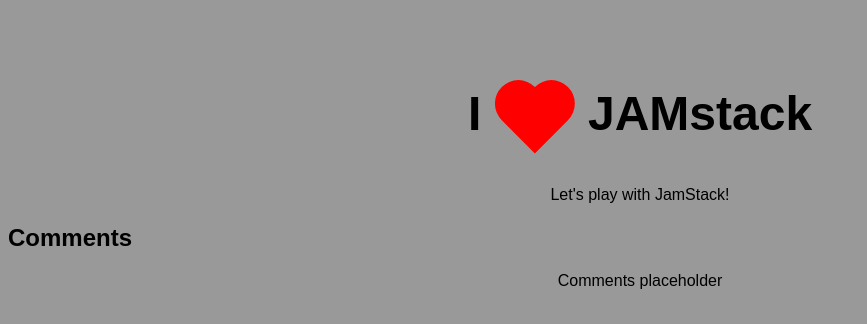
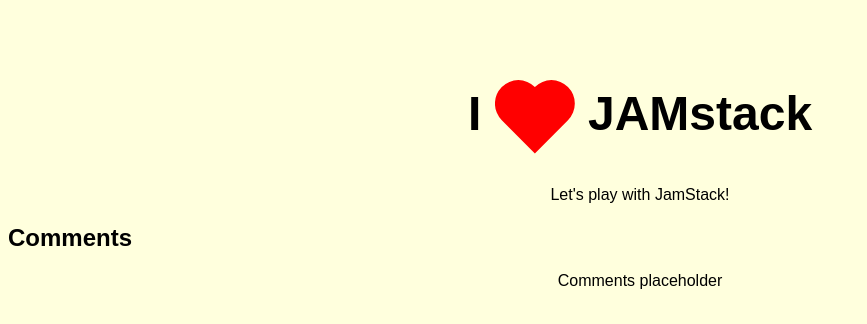
Before and after one commit to dpheitmeyer/simple-jam-udemy, a plain HTML site: page index.html in a window 1280 px wide. Shown: the whole page, without its empty margins (0-867 px from the left). Drawn offline with Linux system fonts and the light colour scheme.

Commit message:
style changes

```diff
--- a/style.css
+++ b/style.css
@@ -1,6 +1,6 @@
 body {
     font-family:Arial, Helvetica, sans-serif;
-    background-color: #999
+    background-color: #ffd
 }
 h1 { font-size: 3rem; margin-top: 5rem;}
 h1, p { text-align: center;}
```
